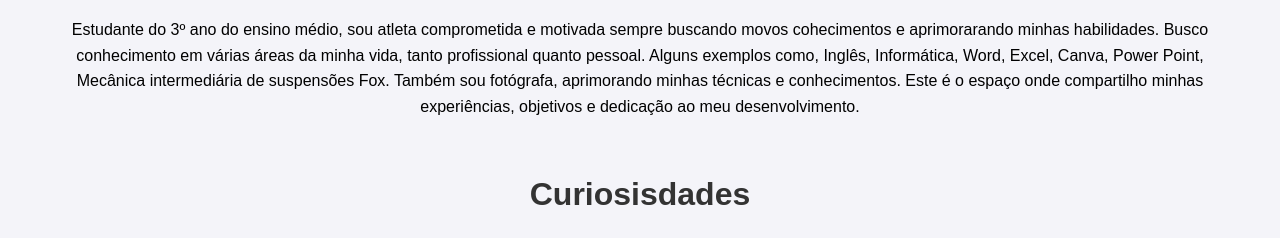
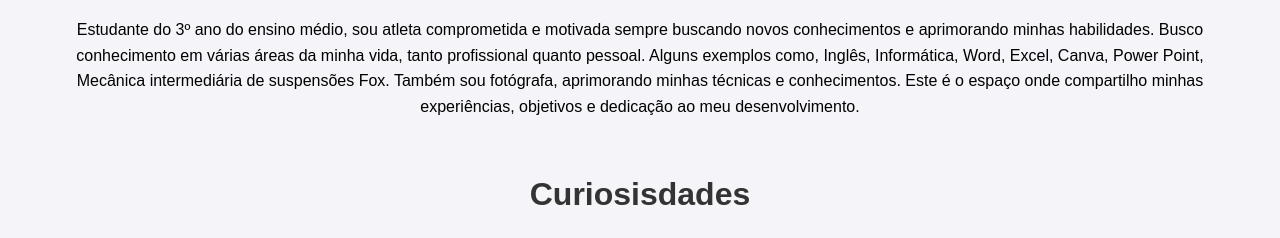
Before and after one commit to jheniwotroba/portififolio-jhen, a plain HTML site: page index.html in a window 1280 px wide. Shown: the part 537-775 px from the top of the page. Drawn offline with Linux system fonts and the light colour scheme.

Commit message:
Update index.html

```diff
--- a/index.html
+++ b/index.html
@@ -27,11 +27,12 @@
         <div class="section">
             <h2>Sobre Mim</h2>
             <p>Estudante do 3º ano do ensino médio, sou atleta comprometida e motivada sempre buscando
-                movos cohecimentos e aprimorarando minhas habilidades.
+                novos conhecimentos e aprimorando minhas habilidades.
                 Busco conhecimento em várias áreas da minha vida, tanto profissional quanto pessoal.
                 Alguns exemplos como, Inglês, Informática, Word, Excel, Canva, Power Point,
                 Mecânica intermediária de suspensões Fox.
                 Também sou fotógrafa, aprimorando minhas técnicas e conhecimentos.
+
 
                 Este é o espaço onde compartilho minhas experiências, objetivos e
                 dedicação ao meu desenvolvimento.</p>
```
